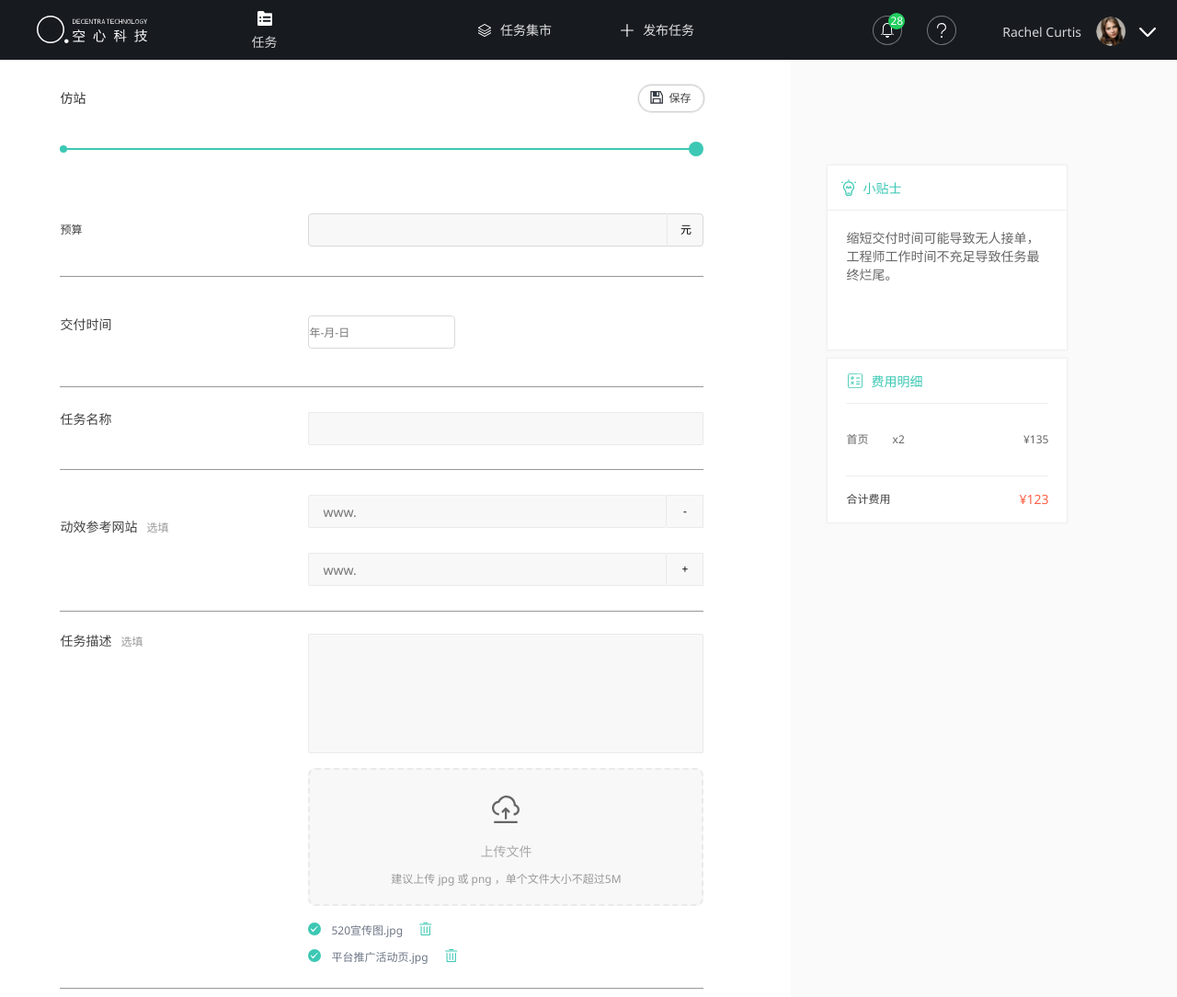
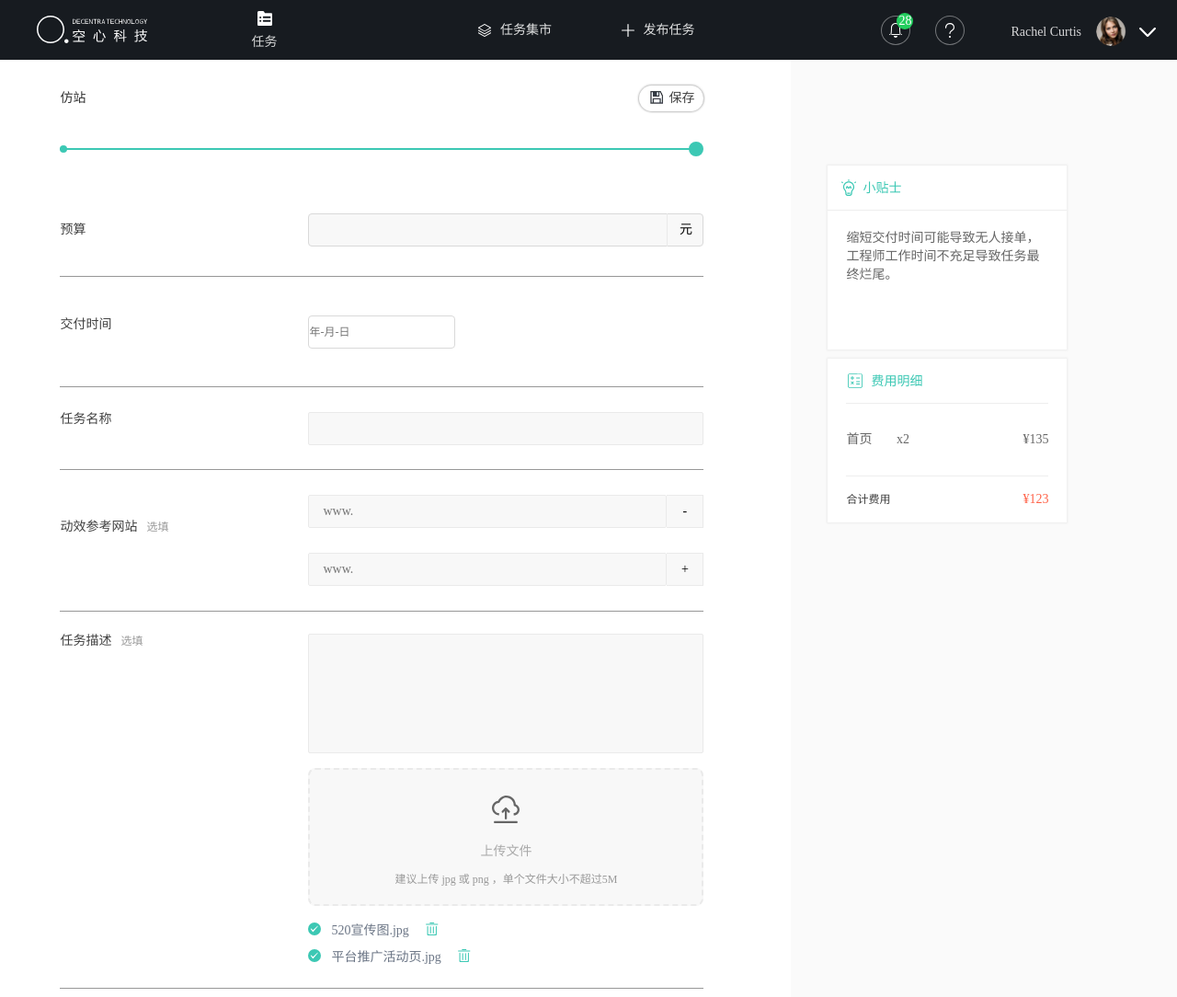
Before and after one commit to CwHk/ch1702, a plain HTML site: page src/html/fz_taskdetails.html in a window 1280 px wide. Shown: the top 1084 px of the page at 92% size. Drawn offline with nearby package versions, Linux system fonts and the light colour scheme; files that its build step writes are made by us from their sources; files whose address does not match are found by name.

Commit message:
no message

```diff
--- a/src/css/fill_taskdetails.scss
+++ b/src/css/fill_taskdetails.scss
@@ -1,3 +1,8 @@
+body {
+    font-family: 'FZLTXHK--GBK1-0';
+    font-size: 14px;
+}
+
 .content {
     background: #FAFAFA;
     width: 100%;
--- a/src/css/fz_taskdetails.scss
+++ b/src/css/fz_taskdetails.scss
@@ -1,3 +1,8 @@
+body {
+    font-family: 'FZLTXHK--GBK1-0';
+    font-size: 14px;
+}
+
 .content {
     overflow: hidden;
     background: #FAFAFA;
--- a/src/css/select_engineer.scss
+++ b/src/css/select_engineer.scss
@@ -1,3 +1,8 @@
+body {
+    font-family: 'FZLTXHK--GBK1-0';
+    font-size: 14px;
+}
+
 .content {
     overflow: hidden;
     background: #FAFAFA;
```
